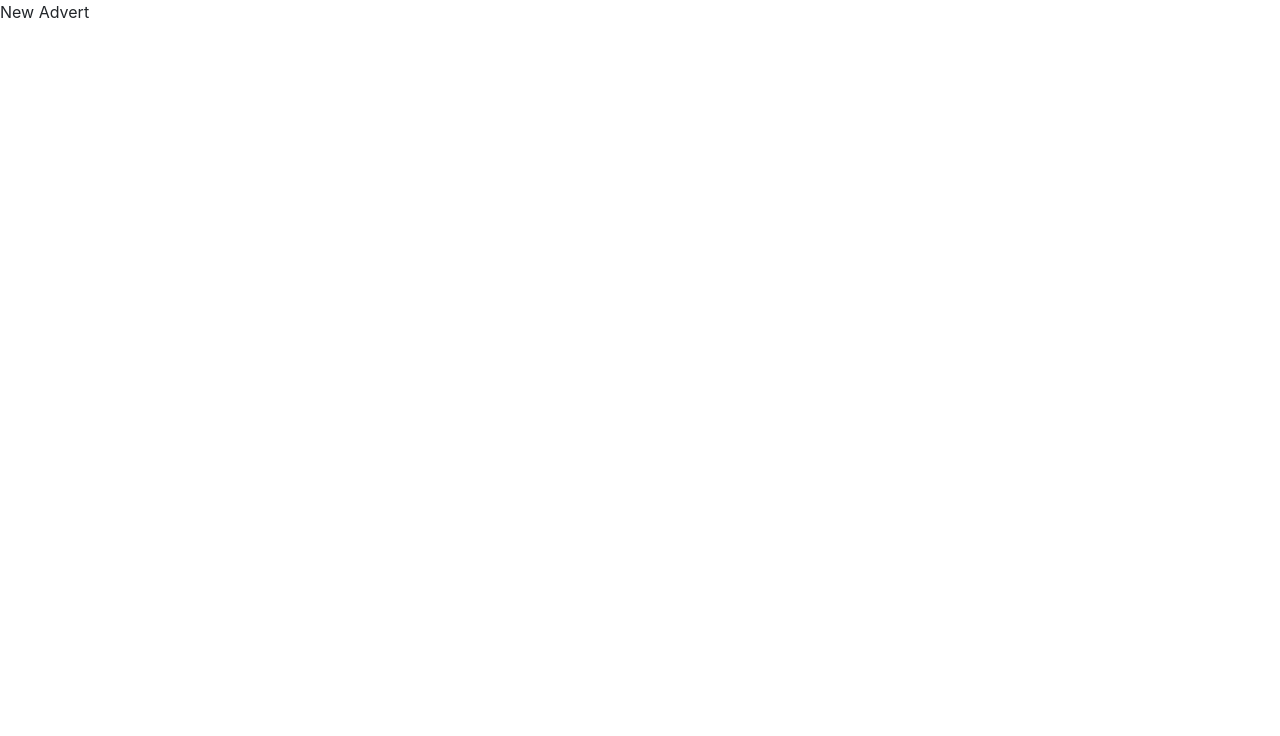
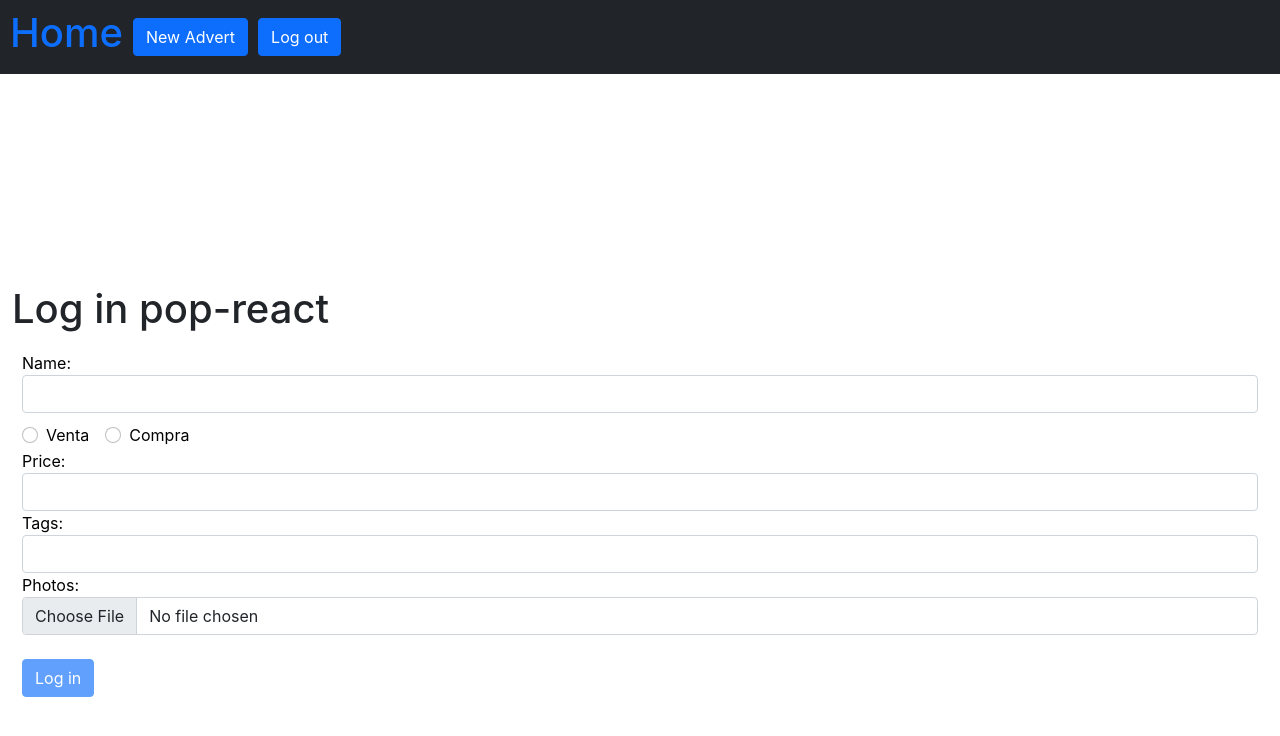
Before and after one commit to joan-MO/introduction-react-joanmo, a React (Create React App) app: page /new-advert in a window 1280 px wide. Shown: the top 736 px of the page. Built offline with nearby package versions, Linux system fonts and the light colour scheme.

Commit message:
add form new advert

```diff
--- a/package.json
+++ b/package.json
@@ -8,6 +8,7 @@
     "@testing-library/user-event": "^12.8.3",
     "axios": "^0.21.1",
     "react": "^17.0.2",
+    "react-bootstrap": "^1.5.2",
     "react-dom": "^17.0.2",
     "react-router-dom": "^5.2.0",
     "react-scripts": "4.0.3",
--- a/src/api/adverts_service.js
+++ b/src/api/adverts_service.js
@@ -12,13 +12,15 @@ export const getAdvertById = advertId=> {
   return client.get(url);
 };
 
-/*
+export const createAdvert = advert => {
+  const url = `${api_url}/v1/adverts`;
+  return client.post(url, advert, {
+      headers: { "Content-Type": "multipart/form-data" },
 
-export const createTweet = tweet => {
-  const url = `${tweetsBaseUrl}/tweets`;
-  return client.post(url, tweet);
+});
 };
 
+/*
 export const createLike = tweetId => {
   const url = `${tweetsBaseUrl}/tweets/${tweetId}/likes`;
   return client.post(url);
--- a/src/api/auth.js
+++ b/src/api/auth.js
@@ -2,7 +2,6 @@ import client, { configureClient, resetClient } from './client';
 import storage from '../utils/storage';
 
 export const login = credentials => {
-    console.log(credentials);
     return client.post('/api/auth/login', credentials).then(({ accessToken }) => {
     configureClient({ accessToken });
       if (credentials.checked === true) {
@@ -17,10 +16,6 @@ export const login = credentials => {
   });
 };
 
-
-
-
-
 export const logout = () => {
   return Promise.resolve().then(() => {
     resetClient();
--- a/src/components/auth/login/LoginForm.js
+++ b/src/components/auth/login/LoginForm.js
@@ -46,7 +46,7 @@ function LoginForm({ onSubmit, isLoading }) {
             />
         </div>
           <div className="form-group">
-            <label htmlFor="password">Email address</label>
+            <label htmlFor="password">Password: </label>
             <input
             id="password"
             className="form-control"
--- a/src/components/layout/Header.js
+++ b/src/components/layout/Header.js
@@ -0,0 +1,51 @@
+import React from 'react';
+import { Link } from 'react-router-dom';
+import { logout } from '../../api/auth';
+import { useHistory } from 'react-router-dom';
+
+const Header = ({isLogged, onLogout }) => {
+
+
+  const history = useHistory();
+  const handleLogoutClick = () => {
+      logout().then(onLogout);
+      history.push('/login')
+  };
+
+
+  return (
+    <nav className="navbar navbar-expand-lg navbar-dark bg-dark">
+        <Link to="/" style={{marginLeft:"10px"}}>
+            <div className="header-logo">
+                <h1>Home</h1>
+            </div>
+        </Link>
+
+        <form className="form-inline my-2 my-lg-0 bg-dark">
+        <Link
+          to="/new-advert"
+          variant="primary"
+          className="btn btn-primary"
+          style={{marginRight:"10px"}}
+        >
+          New Advert
+        </Link>
+            {isLogged ? (
+          <button className="btn btn-primary" onClick={handleLogoutClick}>
+            Log out
+          </button>
+            ) : (
+          <button
+            // as={Link}
+            to="/login"
+            className="btn btn-primary"
+          >
+            Login
+          </button>
+            )}
+        </form>
+      </nav>
+  );
+};
+
+export default Header;
--- a/src/components/private/adverts/advertDetail/AdvertPage.js
+++ b/src/components/private/adverts/advertDetail/AdvertPage.js
@@ -2,6 +2,9 @@ import React from 'react';
 import { useParams } from 'react-router-dom';
 import { getAdvertById } from '../../../../api/adverts_service';
 import CardDetail from '../../../shared/CardDetail';
+import { Redirect } from 'react-router';
+import Header from '../../../layout/Header'
+
 
 const AdvertPage = () => {
 
@@ -15,15 +18,18 @@ const AdvertPage = () => {
         getAdvertById(id).then(setAdvert).catch(error => setError(error))
     }, [id])
 
+
+     if (error && error.status === 404) {
+      return <Redirect to="/404" />;
+    }
+
     return (
-        <div className="container">
-            <CardDetail data={advert}/>
-             {error && (
-            <p>
-            {error}
-            </p>
-            )}
-        </div >
+        <div>
+            <Header isLogged onLogout/>
+            <div className="container">
+                <CardDetail data={advert} />
+            </div >
+        </div>
     )
 }
 
--- a/src/components/private/adverts/listAdverts/AdvertsPage.js
+++ b/src/components/private/adverts/listAdverts/AdvertsPage.js
@@ -3,6 +3,7 @@ import './Advert.css';
 import { getAll } from '../../../../api/adverts_service';
 import EmptyList from './EmptyList'
 import Card from '../../../shared/Card'
+import Header from '../../../layout/Header'
 
 const AdvertsPage = () => {
 
@@ -13,8 +14,11 @@ const AdvertsPage = () => {
   }, [])
 
   return (
+    <div>
+      <Header isLogged onLogout/>
     <div className="container">
       {adverts.length ? <Card adverts={adverts} /> : <EmptyList />}
+      </div>
     </div>
     )
 }
--- a/src/components/private/adverts/listAdverts/EmptyList.js
+++ b/src/components/private/adverts/listAdverts/EmptyList.js
@@ -1,9 +1,11 @@
 import React from 'react';
+import { Link } from 'react-router-dom';
+
 
 const EmptyList = () => {
     return (
         <div>
-           <a href="/new-advert">Create new adverts</a>
+           <Link to="/new-advert" className="btn btn-primary mt-5">Create new advert</Link>
         </div>
 
     )
--- a/src/components/private/adverts/newAdverts/NewAdvertPage.js
+++ b/src/components/private/adverts/newAdverts/NewAdvertPage.js
@@ -1,9 +1,38 @@
 import React from 'react';
+import Header from '../../../layout/Header'
+import NewFormAdvert from './NewFormAdvert';
+import { Redirect } from 'react-router';
+import { createAdvert } from '../../../../api/adverts_service';
+
+
 
 const NewAdvertPage = () => {
+  const [error, setError] = React.useState(null);
+  const [createdAdvert, setCreatedAdvert] = React.useState(null);
+
+    const handleSubmit = async newAdvert => {
+      console.log(newAdvert);
+    try {
+
+      const advert = await createAdvert(newAdvert);
+      setCreatedAdvert(advert);
+    } catch (error) {
+      setError(true);
+    }
+  };
+
+  if (error && error.status === 401) {
+    return <Redirect to="/login" />;
+  }
+
+  if (createdAdvert) {
+    return <Redirect to={'/adverts'} />;
+  }
+
     return (
         <div>
-            New Advert
+            <Header isLogged onLogout />
+            <NewFormAdvert onSubmit={handleSubmit} />
         </div>
     )
 }
--- a/src/components/private/adverts/newAdverts/NewFormAdvert.js
+++ b/src/components/private/adverts/newAdverts/NewFormAdvert.js
@@ -0,0 +1,154 @@
+import React from 'react';
+
+const NewFormAdvert = ({onSubmit}) => {
+    const [content, setContent] = React.useState({
+        name: '',
+        sale: Boolean,
+        price: '',
+        tags: '',
+        photo: ''
+    });
+
+
+  const changeName = event => {
+      const newContent = { ...content, name: event.target.value };
+      setContent(newContent);
+    };
+
+    const changeSale = event => {
+      const newCredentials = { ...content, sale: event.target.value };
+      setContent(newCredentials);
+    };
+
+
+  const changePrice = event => {
+      const newContent = { ...content, price: event.target.value };
+      setContent(newContent);
+    };
+
+    const changeTags = event => {
+      const newCredentials = { ...content, tags: event.target.value };
+      setContent(newCredentials);
+     };
+
+    const changePhoto = e => {
+
+        /*
+        const img = event.target.files[0]
+
+       let formData = new FormData();
+    formData.append('file', img);
+      const newCredentials = { ...content, photo: formData };
+      setContent(newCredentials);*/
+
+      const file = e.target.files[0];
+
+    return new Promise((resolve, reject) => {
+        const reader = new FileReader();
+
+        reader.onload = (event) => {
+            resolve(event.target.result);
+        };
+
+        reader.onerror = (err) => {
+            reject(err);
+        };
+
+        reader.readAsDataURL(file);
+        const newCredentials = { ...content, photo: reader };
+              setContent(newCredentials);
+
+    });
+    };
+
+
+
+    const submitForm = event => {
+        event.preventDefault();
+        onSubmit(content);
+    };
+
+    const { name, sale, price, tags } = content;
+        console.log(content);
+
+
+    return (
+    <div>
+    <div className="container-fluid form-content">
+    <div className="row justify-content-center">
+    <div className="col-sm ">
+       <h1>Log in pop-react</h1>
+      <form onSubmit={submitForm} encType="multipart/form-data">
+        <div className="form-group">
+            <label htmlFor="name">Name: </label>
+            <input
+            className="form-control"
+            id="name"
+            type="text"
+            name="name"
+            value={name}
+            onChange={changeName}
+            required
+            />
+        </div>
+
+        <div className="form-check form-check-inline">
+        <input className="form-check-input" type="radio" name="sale" id="inlineRadio1" value="true" onChange={changeSale}/>
+        <label className="form-check-label" htmlFor="inlineRadio1">Venta</label>
+        </div>
+        <div className="form-check form-check-inline">
+        <input className="form-check-input" type="radio" name="sale" id="inlineRadio2" value="false" onChange={changeSale}/>
+        <label className="form-check-label" htmlFor="inlineRadio2">Compra</label>
+        </div>
+           <div className="form-group">
+            <label htmlFor="price">Price: </label>
+            <input
+            className="form-control"
+            id="price"
+            type="number"
+            name="price"
+            value={price}
+            onChange={changePrice}
+            required
+            />
+        </div>
+        <div className="form-group">
+            <label htmlFor="tags">Tags: </label>
+            <input
+            className="form-control"
+            id="tags"
+            type="text"
+            name="tags"
+            value={tags}
+            onChange={changeTags}
+            required
+            />
+        </div>
+           <div className="form-group">
+            <label htmlFor="photo">Photos: </label>
+            <input
+            id="photo"
+            className="form-control"
+            type="file"
+            name="photo"
+            onChange={changePhoto}
+            required
+            />
+        </div>
+        <br />
+      <button
+        className="btn btn-primary"
+        disabled={!name || !sale || !price || !tags }
+      >
+        Log in
+      </button>
+    </form>
+    </div>
+    </div>
+    </div>
+        </div>
+    )
+}
+
+
+export default NewFormAdvert;
```
Also changed, not shown: src/components/shared/CardDetail.js (+22 -6 lines), 1 other file (tests, documents, lock files or other folders).
